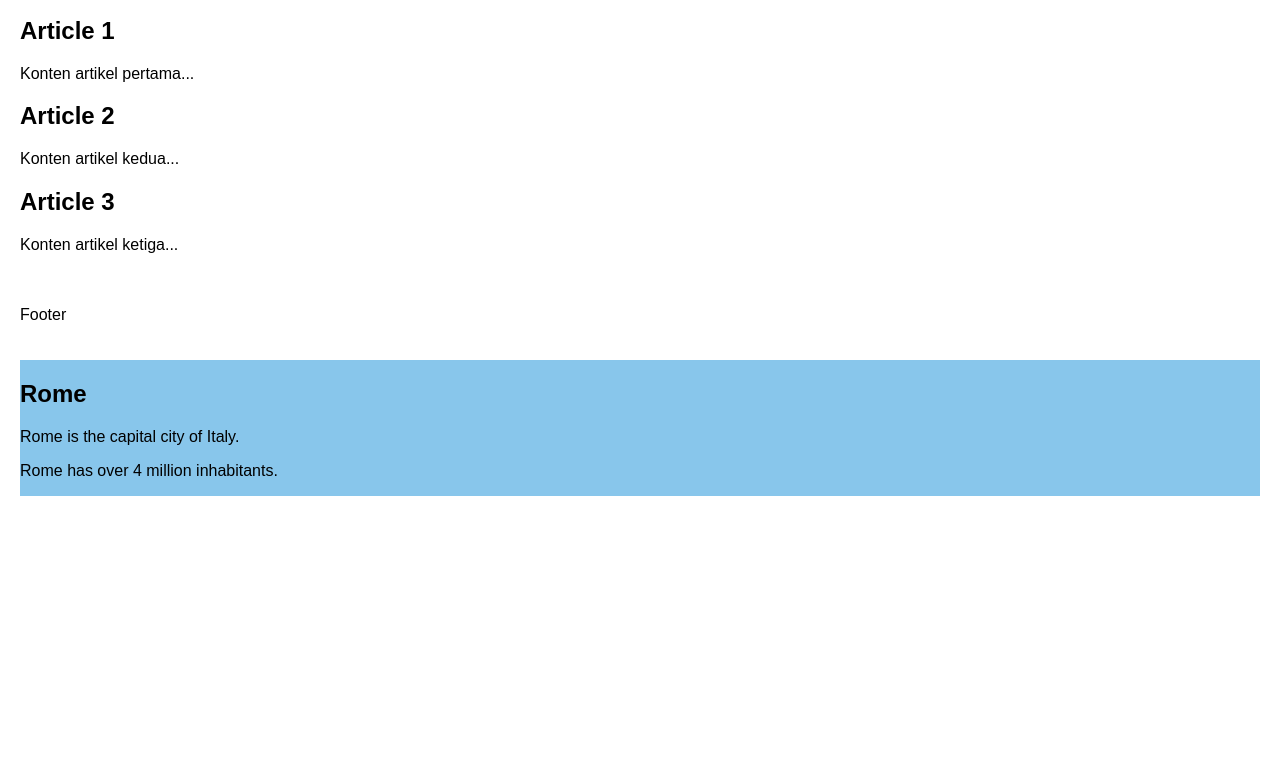
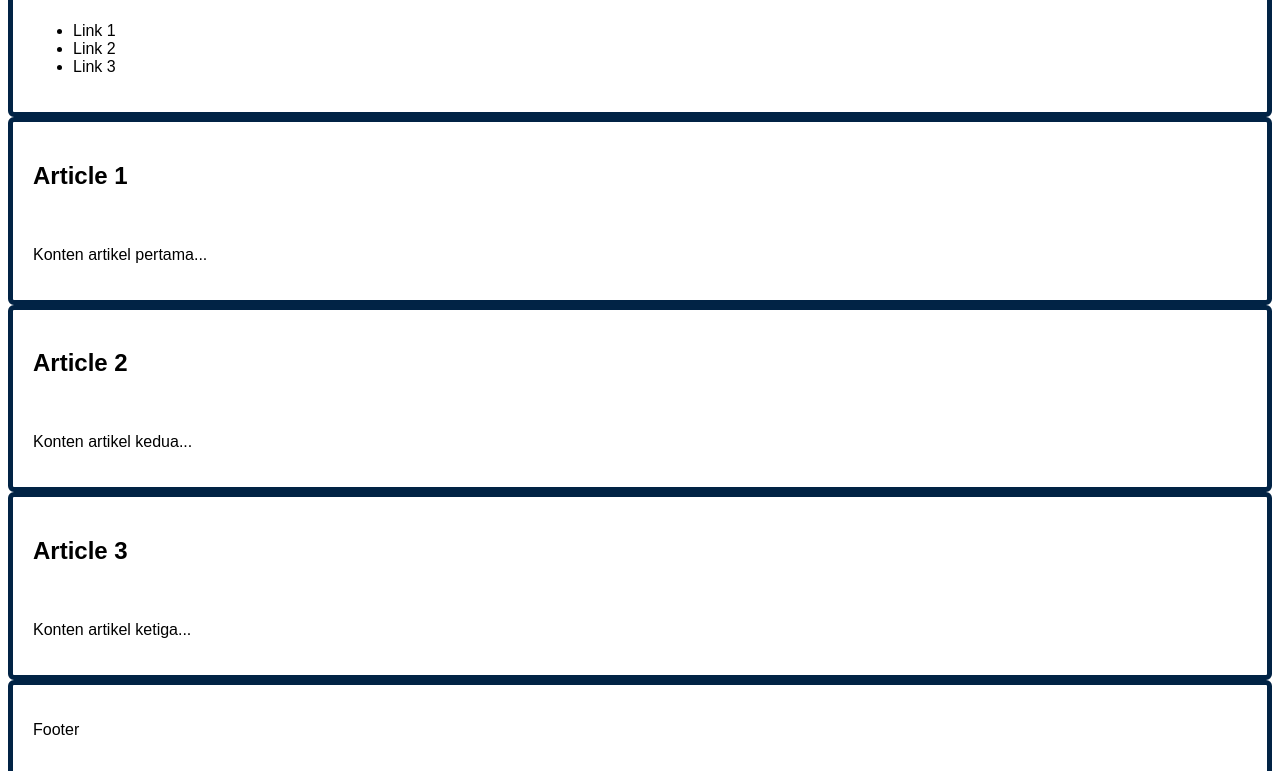
Before and after one commit to Gz1-z/latihan01, a plain HTML site: page index.html in a window 1280 px wide. Shown: the part 245-1016 px from the top of the page. Before the commit the page ends 800 px from the top, so only its background shows below. Drawn offline with Linux system fonts and the light colour scheme.

Commit message:
index.html

```diff
--- a/index.html
+++ b/index.html
@@ -5,7 +5,17 @@
     <meta name="viewport" content="width=device-width, initial-scale=1.0">
     <title>Style CSS</title>
 <style>
-body { font-family: sans-serif;
+body
+        header,
+        nav,
+        article,
+        footer {
+        padding: 20px;
+        border: 5px solid #012345;
+        border-radius: 6px;
+        margin: 10px;
+
+        font-family: sans-serif;
         margin: 0;
         padding: 20px;
         display: flex;
```
